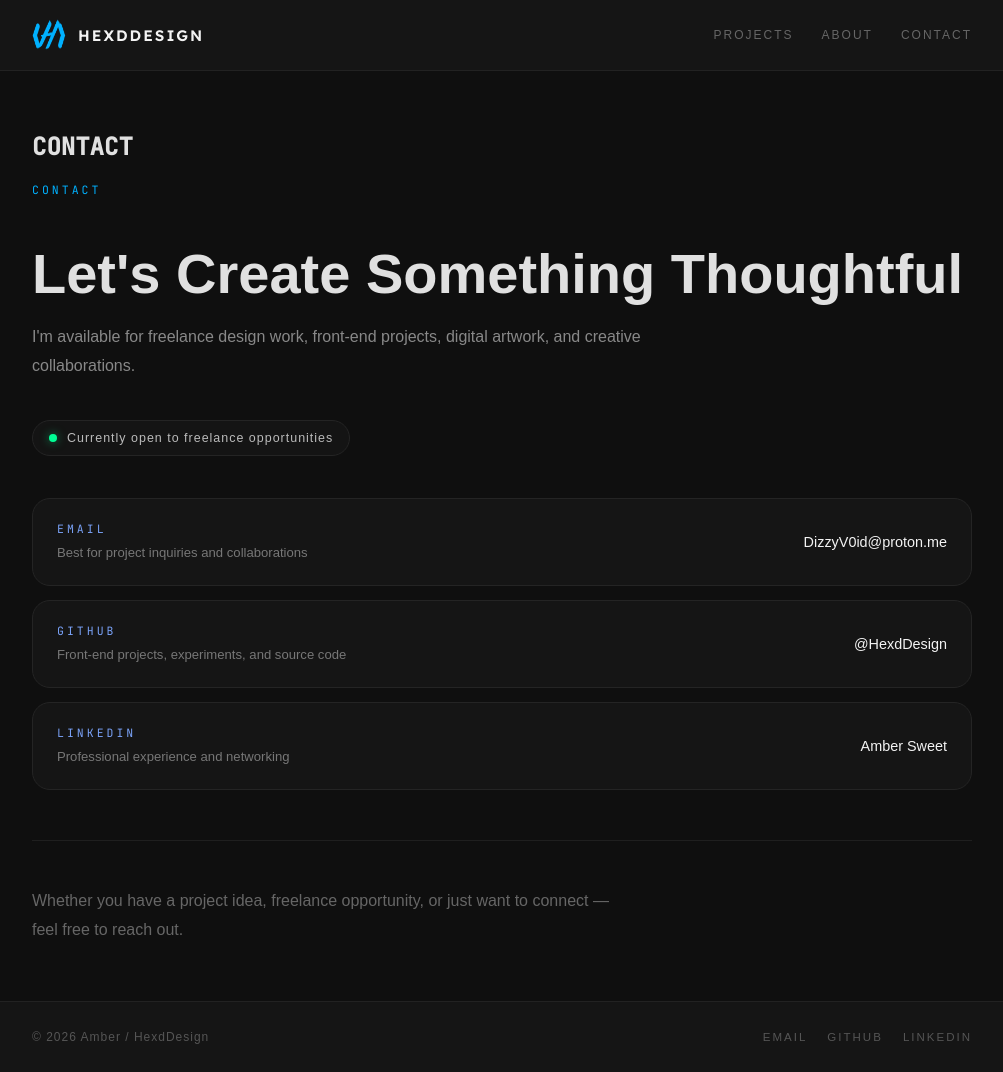
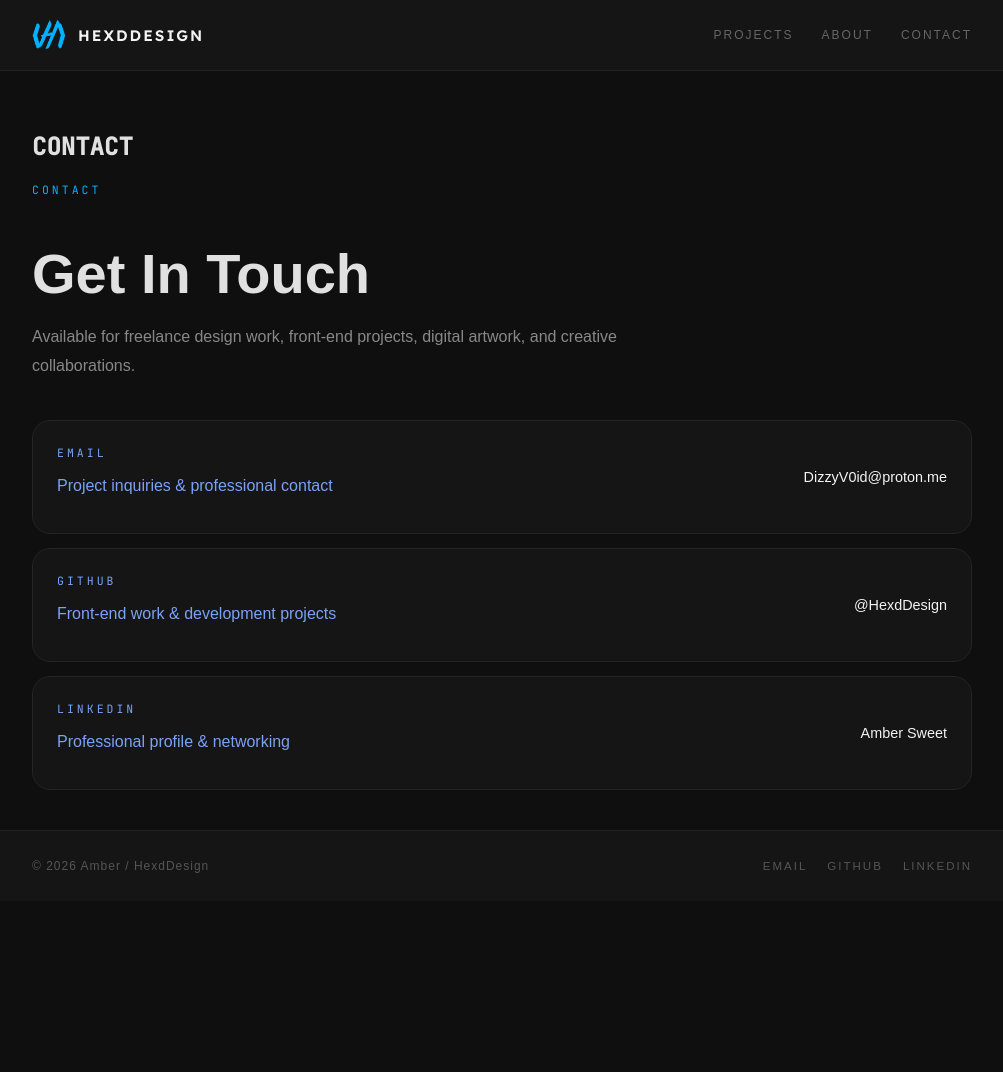
Before and after one commit to HexdDesign/hexddesign.github.io, a Jekyll site: the page built from contact.markdown, in a window 1280 px wide. Shown: the whole page, without its empty margins (138-1141 px from the left). Built offline with Jekyll 4.4.1, drawn with Linux system fonts in a browser that asks for light colours; some web fonts are replaced; after the commit the page ends 901 px from its top, so only the background shows below that.

Commit message:
Revise contact section and update descriptions
Updated contact information and removed unnecessary sections.

```diff
--- a/contact.markdown
+++ b/contact.markdown
@@ -9,26 +9,21 @@ permalink: /contact/
   <div class="contact-header">
     <p class="contact-kicker">CONTACT</p>
     <h1 class="contact-title">
-      Let's Create Something Thoughtful
+      Get In Touch
     </h1>
     <p class="contact-sub">
-      I'm available for freelance design work, front-end projects,
+      Available for freelance design work, front-end projects,
       digital artwork, and creative collaborations.
     </p>
   </div>
 
-  <div class="contact-status">
-    <span class="status-dot"></span>
-    Currently open to freelance opportunities
-  </div>
-
   <div class="contact-links">
     <a href="mailto:DizzyV0id@proton.me" class="contact-item">
-      <div class="contact-left">
+      <div>
         <span class="contact-label">Email</span>
-        <span class="contact-desc">
-          Best for project inquiries and collaborations
-        </span>
+        <p class="contact-meta">
+          Project inquiries & professional contact
+        </p>
       </div>
       <span class="contact-value">
         DizzyV0id@proton.me
@@ -37,11 +32,11 @@ permalink: /contact/
     <a href="https://github.com/HexdDesign"
        class="contact-item"
        target="_blank">
-      <div class="contact-left">
+      <div>
         <span class="contact-label">GitHub</span>
-        <span class="contact-desc">
-          Front-end projects, experiments, and source code
-        </span>
+        <p class="contact-meta">
+          Front-end work & development projects
+        </p>
       </div>
       <span class="contact-value">
         @HexdDesign
@@ -50,11 +45,11 @@ permalink: /contact/
     <a href="https://www.linkedin.com/in/ambersweet/"
        class="contact-item"
        target="_blank">
-      <div class="contact-left">
+      <div>
         <span class="contact-label">LinkedIn</span>
-        <span class="contact-desc">
-          Professional experience and networking
-        </span>
+        <p class="contact-meta">
+          Professional profile & networking
+        </p>
       </div>
       <span class="contact-value">
         Amber Sweet
@@ -62,11 +57,4 @@ permalink: /contact/
     </a>
   </div>
 
-  <div class="contact-footer-note">
-    <p>
-      Whether you have a project idea, freelance opportunity,
-      or just want to connect — feel free to reach out.
-    </p>
-  </div>
-
 </div>
```
